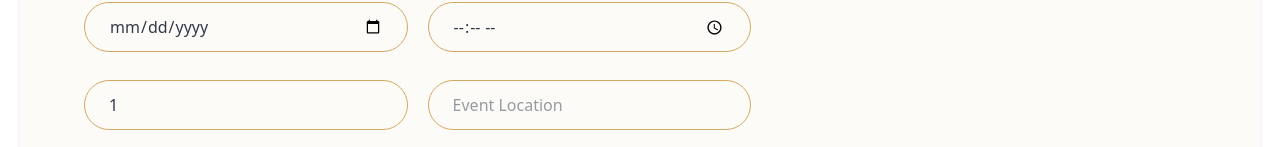
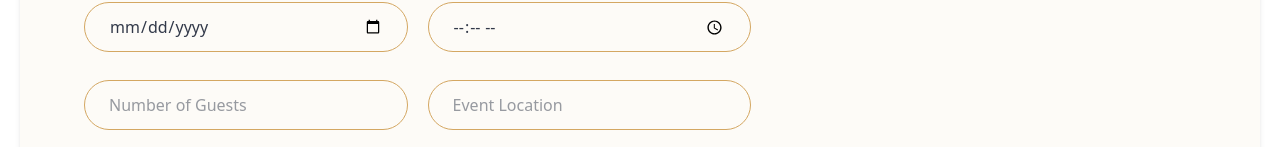
Before and after one commit to palashnath880/dine-craft, a Next.js app: page /booking in a window 1280 px wide. Shown: the part 805-952 px from the top of the page. Built offline with nearby package versions, Linux system fonts and the light colour scheme.

Commit message:
booking route and schema updated

```diff
--- a/src/app/booking/page.tsx
+++ b/src/app/booking/page.tsx
@@ -9,11 +9,7 @@ import { useForm } from "react-hook-form";
 
 export default function Page() {
   // react hook form
-  const {
-    control,
-    handleSubmit,
-    formState: { errors, defaultValues },
-  } = useForm<BookingForm>({
+  const { control, handleSubmit } = useForm<BookingForm>({
     resolver: zodResolver(bookingFormSchema),
   });
 
@@ -119,7 +115,6 @@ export default function Page() {
                       name="noOfGuest"
                       control={control}
                       placeholder="Number of Guests"
-                      defaultValue={1}
                     />
                   </div>
                   <div className="col-span-full sm:col-span-6">
--- a/src/schemas/booking.schema.ts
+++ b/src/schemas/booking.schema.ts
@@ -10,7 +10,7 @@ export const bookingFormSchema = z.object({
   eventType: z.string("Event type is required"),
   eventDate: z.string("Event date is required"),
   eventTime: z.string("Event time is required"),
-  noOfGuest: z.number("Please enter no of guests"),
+  noOfGuest: z.number("Please enter no of guests").positive(),
   // .or(z.transform((val) => (typeof val !== "number" ? Number(val) : val))),
   // .transform((val) => (typeof val !== "number" ? Number(val) : val)),
   location: z.string({ message: "Location is required" }),
```
